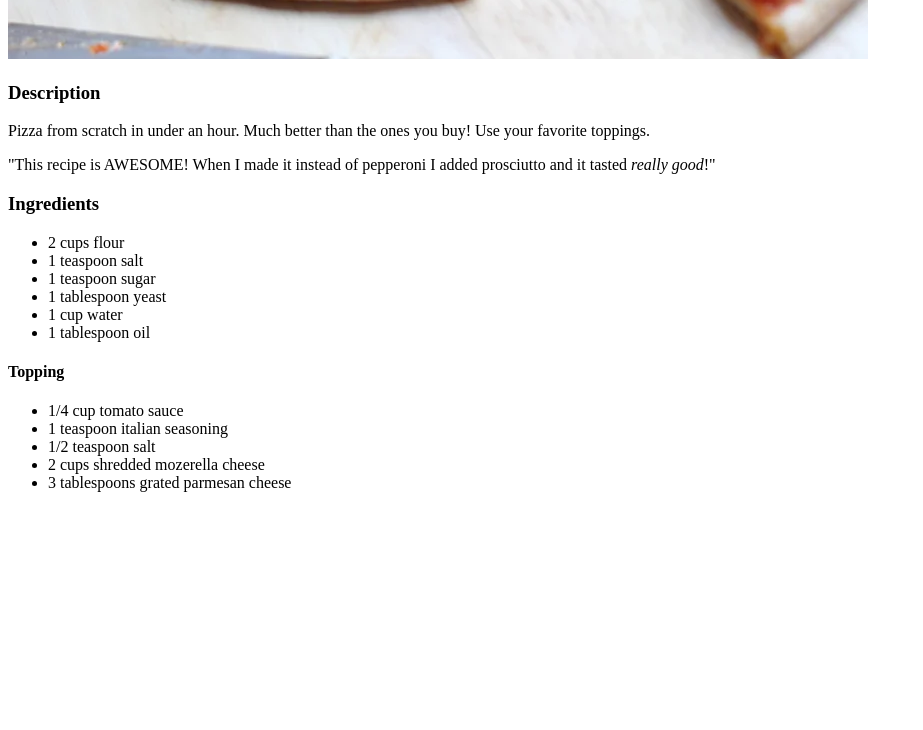
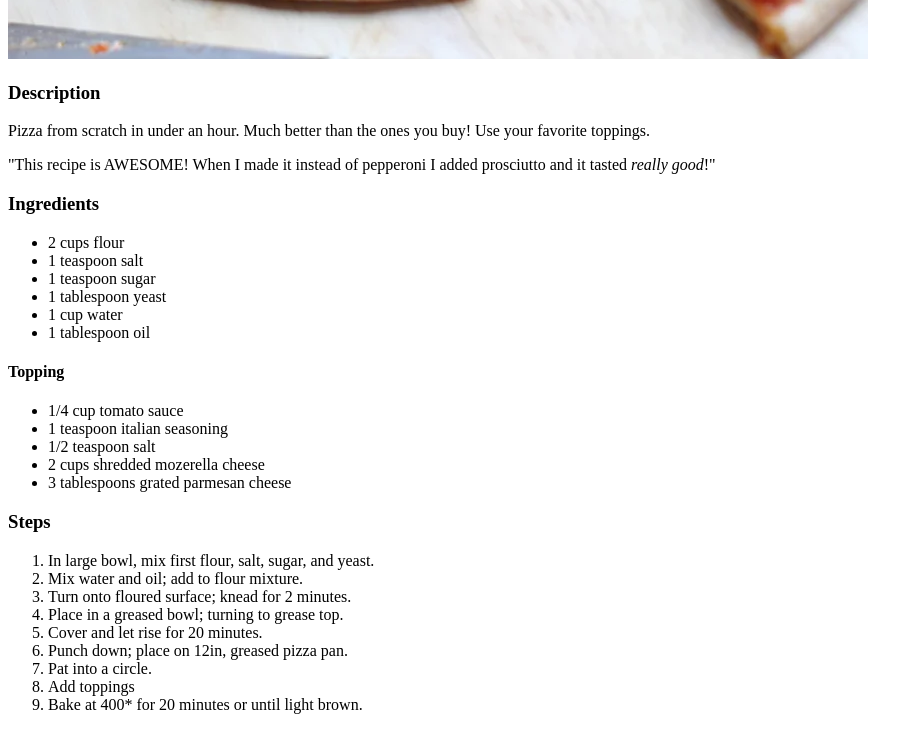
Before and after one commit to d-d-d-damage/odin-recipes, a plain HTML site: page recipes/pizza.html in a window 1280 px wide. Shown: the part 594-1324 px from the top of the page, without its empty margins (0-923 px from the left). Before the commit the page ends 1102 px from the top, so only its background shows below. Drawn offline with Linux system fonts and the light colour scheme.

Commit message:
Add steps to pizza recipe page
[Ticket: X]

```diff
--- a/recipes/pizza.html
+++ b/recipes/pizza.html
@@ -30,5 +30,17 @@
         <li>2 cups shredded mozerella cheese</li>
         <li>3 tablespoons grated parmesan cheese</li>
     </ul>
+    <h3>Steps</h3>
+    <ol>
+        <li>In large bowl, mix first flour, salt, sugar, and yeast.</li>
+        <li>Mix water and oil; add to flour mixture.</li>
+        <li>Turn onto floured surface; knead for 2 minutes.</li>
+        <li>Place in a greased bowl; turning to grease top.</li>
+        <li>Cover and let rise for 20 minutes.</li>
+        <li>Punch down; place on 12in, greased pizza pan.</li>
+        <li>Pat into a circle.</li>
+        <li>Add toppings</li>
+        <li>Bake at 400* for 20 minutes or until light brown.</li>
+    </ol>
 </body>
 </html>
```
